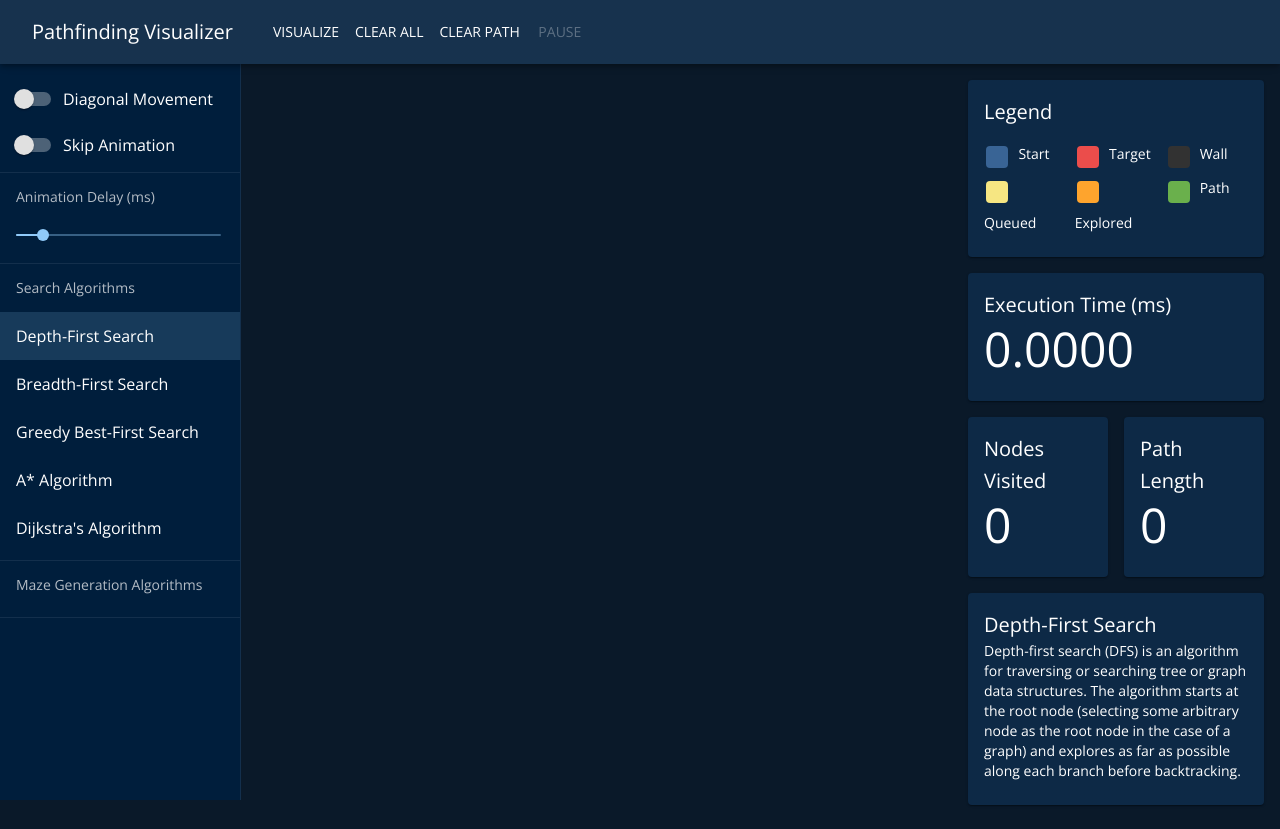
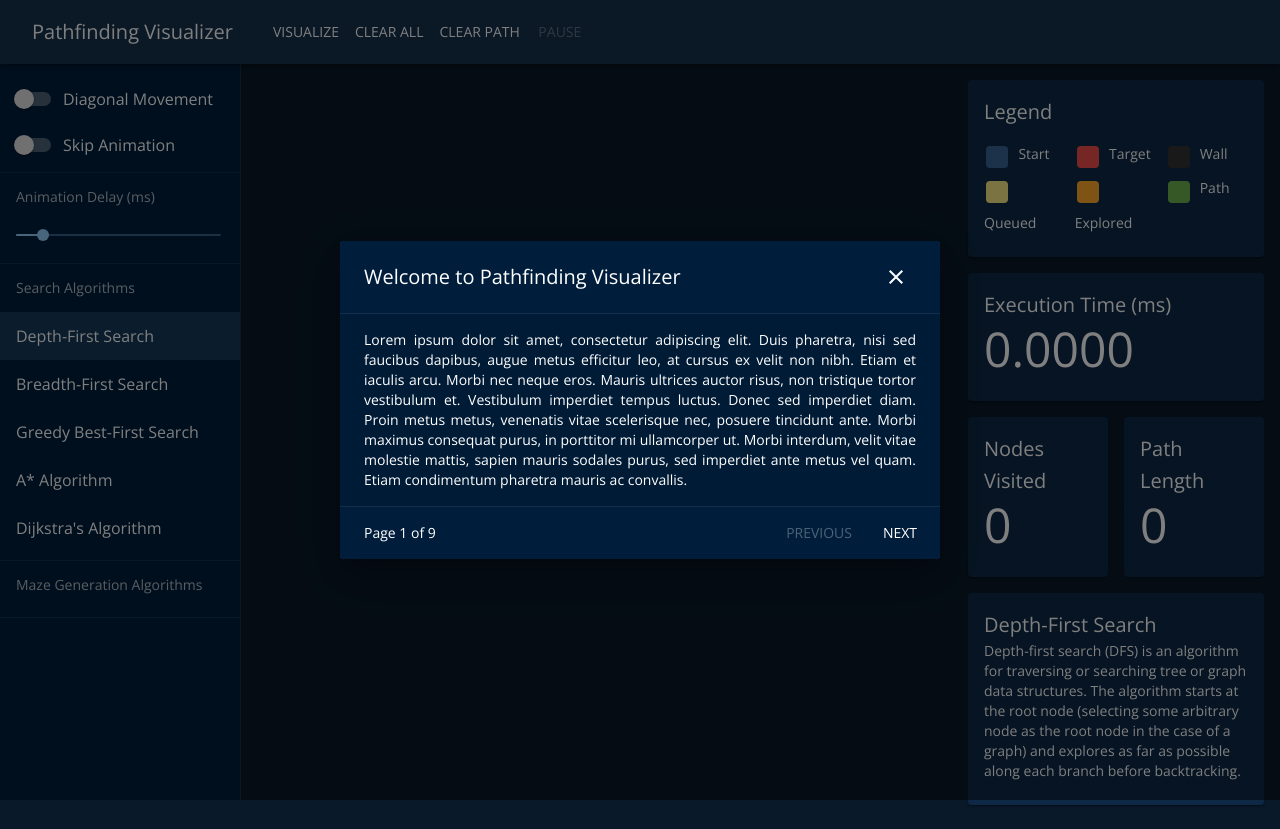
Before and after one commit to jayden-woo/Pathfinding-Visualizer, a React (Create React App) app: page / in a window 1280 px wide. Built offline with nearby package versions, Linux system fonts and the light colour scheme.

Commit message:
Added tutorial interface skeleton code

```diff
--- a/src/components/App.jsx
+++ b/src/components/App.jsx
@@ -3,6 +3,7 @@ import React from "react";
 import NavBar from "./NavBar";
 import Grid from "./Grid";
 import Info from "./Info";
+import Tutorial from "./Tutorial";
 
 const darkTheme = createTheme({
   palette: {
@@ -10,6 +11,7 @@ const darkTheme = createTheme({
     background: {
       default: "#0a1929",
       paper: "#001e3c",
+      tutorial: "#001b36",
     },
     divider: "#132f4c",
     action: {
@@ -24,6 +26,7 @@ const darkTheme = createTheme({
 
 const App = () => (
   <ThemeProvider theme={darkTheme}>
+    <Tutorial />
     <Toolbar />
     <Box sx={{ minHeight: "80vh", display: "flex" }}>
       <NavBar />
--- /dev/null
+++ b/src/components/Tutorial.jsx
@@ -0,0 +1,168 @@
+import { Close } from "@mui/icons-material";
+import {
+  Box,
+  Button,
+  Dialog,
+  DialogActions,
+  DialogContent,
+  DialogTitle,
+  IconButton,
+  Typography,
+} from "@mui/material";
+import React from "react";
+import { useDispatch, useSelector } from "react-redux";
+import { closeTutorial, updatePageNumber } from "../features/tutorialSlice";
+
+const content = [
+  {
+    title: "Welcome to Pathfinding Visualizer",
+    body: `Lorem ipsum dolor sit amet, consectetur adipiscing elit. Duis pharetra, nisi sed faucibus dapibus, augue
+    metus efficitur leo, at cursus ex velit non nibh. Etiam et iaculis arcu. Morbi nec neque eros. Mauris ultrices
+    auctor risus, non tristique tortor vestibulum et. Vestibulum imperdiet tempus luctus. Donec sed imperdiet diam.
+    Proin metus metus, venenatis vitae scelerisque nec, posuere tincidunt ante. Morbi maximus consequat purus, in
+    porttitor mi ullamcorper ut. Morbi interdum, velit vitae molestie mattis, sapien mauris sodales purus, sed
+    imperdiet ante metus vel quam. Etiam condimentum pharetra mauris ac convallis.`,
+  },
+  {
+    title: "Creating the Maze",
+    body: `Curabitur molestie urna sit amet dui consectetur lacinia. Fusce sagittis ut ligula nec aliquet. Quisque sed
+    justo aliquet, faucibus magna ut, congue felis. Proin nec leo dolor. Sed lacinia lorem nunc, at venenatis erat
+    cursus et. Nulla consequat, elit a lacinia dictum, justo dui convallis lacus, eu mollis dui urna nec lectus. Fusce
+    urna leo, consequat vitae pulvinar ac, dapibus eget nunc. Ut quis urna quis arcu fermentum suscipit. Proin
+    fringilla arcu dui, ac euismod nibh semper vitae.`,
+  },
+  {
+    title: "Picking a Maze Generation Algorithm",
+    body: `Mauris sit amet faucibus mi, non elementum orci. Cras euismod lorem erat, at posuere arcu tincidunt et.
+    Etiam fringilla massa at auctor ultrices. Mauris ac lectus sed velit vestibulum lacinia. Proin euismod, velit eu
+    euismod pharetra, ex nibh vestibulum augue, sit amet tempor tortor metus eget orci. Integer hendrerit iaculis
+    turpis, nec bibendum arcu aliquam quis. Suspendisse suscipit lectus metus, id hendrerit dolor interdum vel. Aliquam
+    at augue sed sem tincidunt sodales eu sit amet mi. Nunc eu mi nulla. Fusce dapibus fermentum faucibus. Sed
+    scelerisque laoreet lacinia. Nulla maximus blandit sapien eget scelerisque. Nam aliquam tristique libero, ut
+    viverra quam consequat laoreet. Donec hendrerit non orci eu tristique.`,
+  },
+  {
+    title: "Picking a Search Algorithm",
+    body: `Quisque vulputate dui vitae gravida volutpat. Aliquam luctus tempus purus at ultricies. Integer ut dignissim
+    justo. In hac habitasse platea dictumst. Proin nulla nibh, malesuada at justo a, accumsan vestibulum justo. Cras
+    rhoncus ipsum eget ex auctor sagittis. Mauris vel tellus blandit, efficitur metus vitae, euismod massa. Maecenas
+    consectetur eros risus, a aliquam augue consectetur nec. Vivamus eleifend feugiat pellentesque. Aenean ac sodales
+    justo, eget cursus neque. Nam quis congue justo, eu pretium elit.`,
+  },
+  {
+    title: "Visualizing the Algorithm in Action",
+    body: `In aliquet lorem est, sit amet placerat diam rutrum vitae. Etiam pharetra velit ipsum, in lacinia lectus
+    gravida id. Suspendisse potenti. Nullam ac tincidunt justo. Proin finibus hendrerit aliquam. In vitae hendrerit
+    diam. Class aptent taciti sociosqu ad litora torquent per conubia nostra, per inceptos himenaeos. Pellentesque a
+    tellus vel turpis efficitur varius eu at elit. Phasellus eget lacus non massa elementum gravida. Nulla non orci
+    porttitor, rutrum massa quis, fringilla purus. Morbi in pulvinar ipsum. Morbi ligula velit, lacinia fringilla
+    varius eget, vulputate vitae quam. Nunc mollis turpis eget leo luctus sagittis. Mauris molestie ornare volutpat.`,
+  },
+  {
+    title: "Pausing the Animation and More",
+    body: `Phasellus ac finibus tortor. Aliquam at nulla eu odio finibus convallis quis sed risus. Fusce at
+    sollicitudin enim, eget venenatis ex. In dictum ante mauris, at faucibus ex consequat eget. Nullam eu libero eu
+    nisl cursus blandit eget non quam. Mauris commodo dignissim arcu, quis finibus purus venenatis at. Ut in massa
+    felis. Pellentesque rhoncus accumsan bibendum. Proin nec pellentesque velit. Integer eleifend at quam ut semper.
+    Vestibulum ut sodales lectus.`,
+  },
+  {
+    title: "Clearing the Board or Path",
+    body: `Vestibulum fringilla libero eu dignissim auctor. In vel nisl vitae sem lacinia imperdiet. Nulla nisl dolor,
+    vehicula ac mi quis, efficitur tincidunt sapien. Suspendisse magna sem, placerat quis feugiat sed, facilisis
+    efficitur risus. Suspendisse ac nisl est. Nullam sit amet scelerisque enim. Suspendisse eu malesuada velit. Ut et
+    luctus mauris. Curabitur eu ligula velit. Proin vitae mi ante. Phasellus vel condimentum ipsum. Curabitur quis
+    mattis ligula. Proin vulputate turpis sit amet sollicitudin varius. Phasellus commodo, libero ut condimentum
+    consequat, diam libero eleifend magna, eget malesuada metus quam ac leo.`,
+  },
+  {
+    title: "Instantly Change Search Algorithms",
+    body: `Aenean convallis dolor sit amet leo vestibulum, id hendrerit nisi condimentum. Integer condimentum facilisis
+    eros ut mollis. Ut id lacus eu sem suscipit tincidunt ac nec neque. Orci varius natoque penatibus et magnis dis
+    parturient montes, nascetur ridiculus mus. Duis turpis purus, lacinia dictum elementum a, blandit et velit. Nullam
+    ultricies lacinia imperdiet. Suspendisse vehicula purus eros, et euismod neque congue fermentum. Quisque quis
+    ullamcorper dui, vitae iaculis nibh. Proin commodo, nisl sed placerat hendrerit, magna neque suscipit dui, ut
+    porttitor tortor arcu ut lectus. Fusce dignissim malesuada maximus. Praesent ut mi odio.`,
+  },
+  {
+    title: "Extra Information and Statistics",
+    body: `Fusce quis est sit amet nunc blandit faucibus vel id justo. Curabitur accumsan euismod elit ut porta.
+    Vestibulum ex leo, fringilla sed rutrum eget, rhoncus at dolor. Etiam ornare, ligula a fermentum tincidunt, turpis
+    ante porttitor massa, sed suscipit nibh enim ac nunc. Nunc facilisis malesuada nulla, at pulvinar magna faucibus
+    eu. Cras ultricies elit purus, eu vulputate nisl tincidunt sed. Sed dapibus mollis posuere. Curabitur nec sem odio.
+    Maecenas in tortor vestibulum, dictum lacus id, tempus ante. Nulla elementum vitae ligula non lobortis. Nulla
+    ornare sagittis orci, vitae euismod lectus semper a. Curabitur non diam placerat orci iaculis interdum ac ut
+    mauris. Maecenas venenatis congue pellentesque. Cras efficitur pulvinar mattis. Cras non magna dictum, hendrerit
+    leo quis, fringilla libero. In ut augue magna.`,
+  },
+];
+
+const Tutorial = () => {
+  const dispatch = useDispatch();
+  const { tutorialOpen, pageNumber } = useSelector((store) => store.tutorial);
+  const { title, body, gif } = content[pageNumber];
+
+  return (
+    <Dialog open={tutorialOpen}>
+      <DialogTitle
+        sx={{ backgroundColor: "background.paper", display: "flex", alignItems: "center" }}
+      >
+        <Typography variant="h6" sx={{ flex: 1 }}>
+          {title}
+        </Typography>
+        <IconButton onClick={() => dispatch(closeTutorial())}>
+          <Close />
+        </IconButton>
+      </DialogTitle>
+      <DialogContent
+        sx={{
+          backgroundColor: "background.tutorial",
+          textAlign: "justify",
+        }}
+        dividers
+      >
+        {gif && (
+          <Box
+            component="img"
+            sx={{ ml: 2, border: "1px solid grey", float: "right" }}
+            alt=""
+            src={gif}
+          />
+        )}
+        <Typography variant="body2">{body}</Typography>
+      </DialogContent>
+      <DialogActions sx={{ backgroundColor: "background.paper" }}>
+        <Typography sx={{ pl: 2, flex: 1 }} variant="body2">
+          Page {pageNumber + 1} of {content.length}
+        </Typography>
+        <Button
+          sx={{ color: "text.primary" }}
+          variant="text"
+          disabled={pageNumber <= 0}
+          onClick={() => dispatch(updatePageNumber(pageNumber - 1))}
+        >
+          Previous
+        </Button>
+        {pageNumber < content.length - 1 ? (
+          <Button
+            sx={{ color: "text.primary" }}
+            variant="text"
+            onClick={() => dispatch(updatePageNumber(pageNumber + 1))}
+          >
+            Next
+          </Button>
+        ) : (
+          <Button
+            sx={{ color: "text.primary" }}
+            variant="text"
+            onClick={() => dispatch(closeTutorial())}
+          >
+            Finish
+          </Button>
+        )}
+      </DialogActions>
+    </Dialog>
+  );
+};
+
+export default Tutorial;
--- /dev/null
+++ b/src/features/tutorialSlice.js
@@ -0,0 +1,27 @@
+import { createSlice } from "@reduxjs/toolkit";
+
+const initialState = {
+  tutorialOpen: true,
+  pageNumber: 0,
+};
+
+const tutorialSlice = createSlice({
+  name: "tutorial",
+  initialState,
+  reducers: {
+    closeTutorial: (state) => {
+      state.tutorialOpen = false;
+      // TO-DELETE:
+      console.log(state.tutorialOpen ? "Tutorial opened!" : "Tutorial closed!");
+    },
+    updatePageNumber: (state, action) => {
+      state.pageNumber = action.payload;
+      // TO-DELETE:
+      console.log("Page number changed to", state.pageNumber);
+    },
+  },
+});
+
+export const { closeTutorial, updatePageNumber } = tutorialSlice.actions;
+
+export default tutorialSlice.reducer;
--- a/src/store.js
+++ b/src/store.js
@@ -4,6 +4,7 @@ import gridReducer from "./features/gridSlice";
 import mazeReducer from "./features/mazeSlice";
 import menuReducer from "./features/menuSlice";
 import pathfindingReducer from "./features/pathfindingSlice";
+import tutorialReducer from "./features/tutorialSlice";
 
 const store = configureStore({
   reducer: {
@@ -12,6 +13,7 @@ const store = configureStore({
     maze: mazeReducer,
     menu: menuReducer,
     pathfinding: pathfindingReducer,
+    tutorial: tutorialReducer,
   },
 });
 
```
